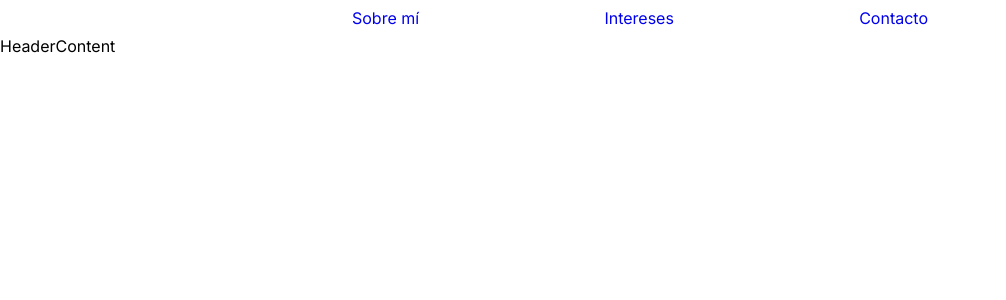
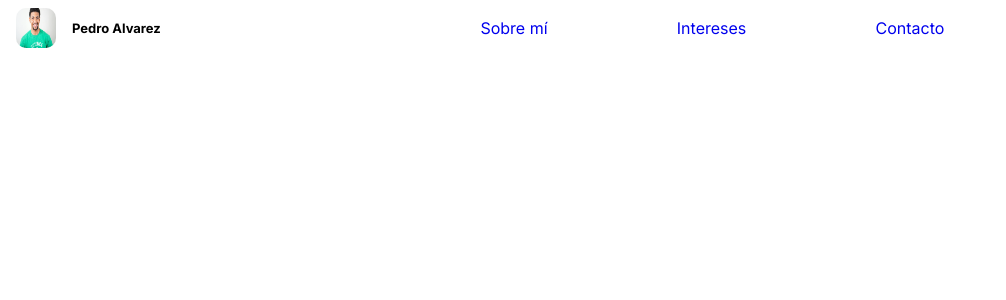
Before and after one commit to Majomon/Prueba-Tecnica-App, a Next.js app: page / in a window 1280 px wide. Shown: the top 300 px of the page, without its empty margins (0-1006 px from the left). Built offline with nearby package versions, Linux system fonts and the light colour scheme.

Commit message:
Header basico

```diff
--- a/src/components/Header/Header.jsx
+++ b/src/components/Header/Header.jsx
@@ -1,11 +1,12 @@
 import React from "react";
-import { HeaderContent, Nav } from "../ui";
+import { Headboard, Nav } from "../ui";
+import styles from "./Header.module.css"
 
 export const Header = () => {
   return (
-    <header>
+    <header className={styles.headerContainer }>
+      <Headboard />
       <Nav />
-      <HeaderContent />
     </header>
   );
 };
--- a/src/components/Header/Header.module.css
+++ b/src/components/Header/Header.module.css
@@ -0,0 +1,5 @@
+.headerContainer  {
+  display: flex;
+  padding: .5rem 1rem;
+
+}
--- /dev/null
+++ b/src/components/ui/Headboard/Headboard.jsx
@@ -0,0 +1,21 @@
+import user from "@/data/user";
+import Image from "next/image";
+import React from "react";
+import style from "./Headboard.module.css";
+
+export const Headboard = () => {
+  return (
+    <div className={style.container}>
+      <h1 className={style.h1}>
+        {user.firstName} {user.lastName}
+      </h1>
+      <Image
+        src="/profile.webp"
+        alt="Imagen de perfil"
+        width={1000}
+        height={700}
+        className={style.img}
+      />
+    </div>
+  );
+};
--- /dev/null
+++ b/src/components/ui/Headboard/Headboard.module.css
@@ -0,0 +1,19 @@
+.container {
+  display: flex;
+  flex-direction: row-reverse;
+
+  justify-content: center;
+  align-items: center;
+  gap: 1rem;
+}
+
+.h1 {
+  font-size: small;
+  font-weight: bold;
+}
+
+.img {
+  width: 40px;
+  height: 40px;
+  border-radius: 10px;
+}
--- a/src/components/ui/HeaderContent/HeaderContent.jsx
+++ /dev/null
@@ -1,5 +0,0 @@
-import React from "react";
-
-export const HeaderContent = () => {
-  return <div>HeaderContent</div>;
-};
--- a/src/components/ui/Nav/Nav.module.css
+++ b/src/components/ui/Nav/Nav.module.css
@@ -1,13 +1,12 @@
 .nav {
   width: 50%;
   list-style: none;
-  position: sticky;
-
   display: flex;
   justify-content: space-between;
+  align-items: center;
 
+  padding: 0 5rem;
   margin: auto;
-  padding: 0.5rem 2rem;
 }
 
 .nav li a {
--- a/src/components/ui/index.jsx
+++ b/src/components/ui/index.jsx
@@ -1,2 +1,2 @@
 export * from "./Nav/Nav";
-export * from "./HeaderContent/HeaderContent";
+export * from "./Headboard/Headboard";
--- a/src/data/index.js
+++ b/src/data/index.js
@@ -1 +1,2 @@
-export * from "./navLinks"
+export * from "./navLinks";
+export * from "./user";
--- /dev/null
+++ b/src/data/user.js
@@ -0,0 +1,11 @@
+const user = {
+  image: "/profile.webp",
+  firstName: "Pedro",
+  lastName: "Alvarez",
+  about:
+    "Soy un apasionado desarrollador frontend con una inclinación por crear experiencias de usuario intuitivas y atractivas. Con un ojo para el detalle y una dedicación a la excelencia, disfruto transformando ideas complejas en interfaces visualmente impactantes y fáciles de usar. Cuando no estoy codificando, me encanta explorar nuevas tecnologías, leer sobre diseño de interfaces y colaborar en proyectos creativos.",
+  interests: ["Programación", "Pesca", "Música", "Manualidades", "Cocinar"],
+  emailContact: "prueba@prueba.com",
+};
+
+export default user;
```
Also changed, not shown: public/profile.jpg (deleted), public/profile.webp (added), src/components/ui/HeaderContent/HeaderContent.module.css (deleted).
